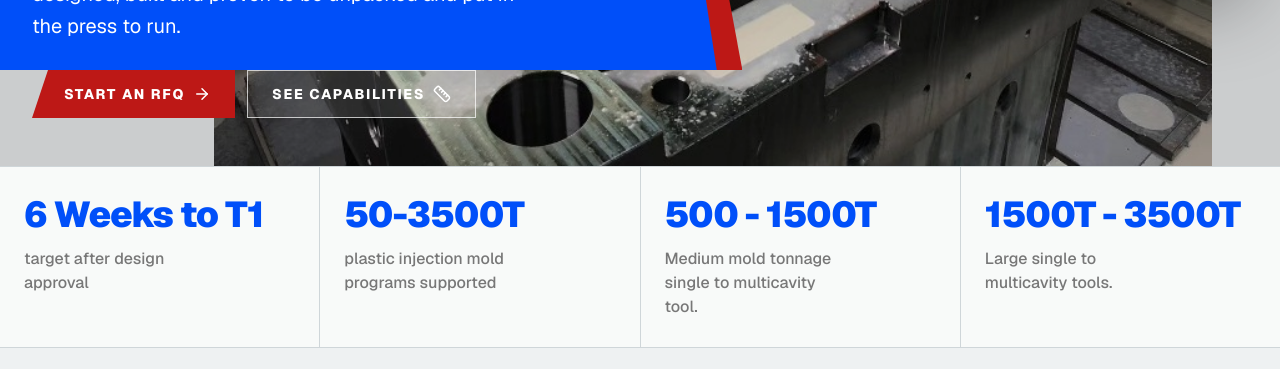
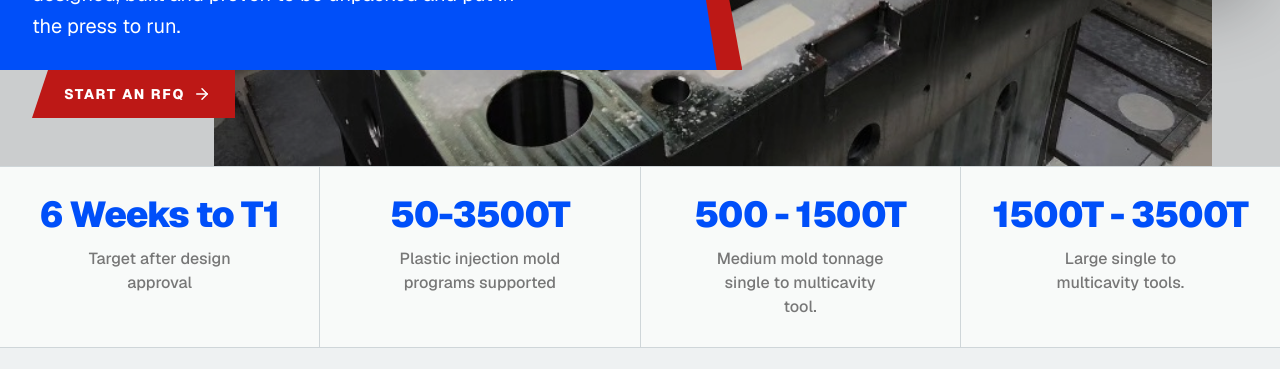
Before and after one commit to swaltersjrtest/offshoremolds, a Next.js app: page / in a window 1280 px wide. Shown: the part 583-952 px from the top of the page. Built offline with nearby package versions, Linux system fonts and the light colour scheme.

Commit message:
Polish homepage proof strip

```diff
--- a/src/app/page.tsx
+++ b/src/app/page.tsx
@@ -1,6 +1,6 @@
 import Image from "next/image";
 import Link from "next/link";
-import { ArrowRight, Ruler } from "lucide-react";
+import { ArrowRight } from "lucide-react";
 import { CtaBand, PrimaryLink, SiteFooter, SiteHeader } from "./components/site-shell";
 import {
   anniversary,
@@ -66,12 +66,6 @@ export default function Home() {
 
             <div className="mt-7 flex flex-col gap-3 sm:flex-row">
               <PrimaryLink href="/contact">Start an RFQ</PrimaryLink>
-              <Link
-                href="/capabilities"
-                className="inline-flex min-h-12 items-center justify-center gap-2 border border-white/70 bg-white/10 px-6 text-sm font-extrabold uppercase tracking-[0.12em] text-white transition hover:bg-white hover:text-[#222222]"
-              >
-                See capabilities <Ruler aria-hidden="true" size={18} />
-              </Link>
             </div>
           </div>
 
@@ -100,7 +94,10 @@ export default function Home() {
       <section className="border-y border-[#cfd6d9] bg-[#e9edef]">
         <div className="mx-auto grid max-w-7xl grid-cols-2 gap-px bg-[#cfd6d9] px-0 sm:grid-cols-4">
           {proofPoints.map((point) => (
-            <div key={point.value} className="bg-[#f8faf9] px-4 py-7 sm:px-6">
+            <div
+              key={point.value}
+              className="flex flex-col items-center bg-[#f8faf9] px-4 py-7 text-center sm:px-6"
+            >
               <p className="text-2xl font-black tracking-tight text-[#004ff9] sm:text-3xl lg:text-4xl">
                 {point.value}
               </p>
--- a/src/app/site-data.ts
+++ b/src/app/site-data.ts
@@ -53,11 +53,11 @@ export const contactInfo = {
 export const proofPoints: ProofPoint[] = [
   {
     value: "6 Weeks to T1",
-    label: "target after design approval",
+    label: "Target after design approval",
   },
   {
     value: "50-3500T",
-    label: "plastic injection mold programs supported",
+    label: "Plastic injection mold programs supported",
   },
   {
     value: "500 - 1500T",
```
